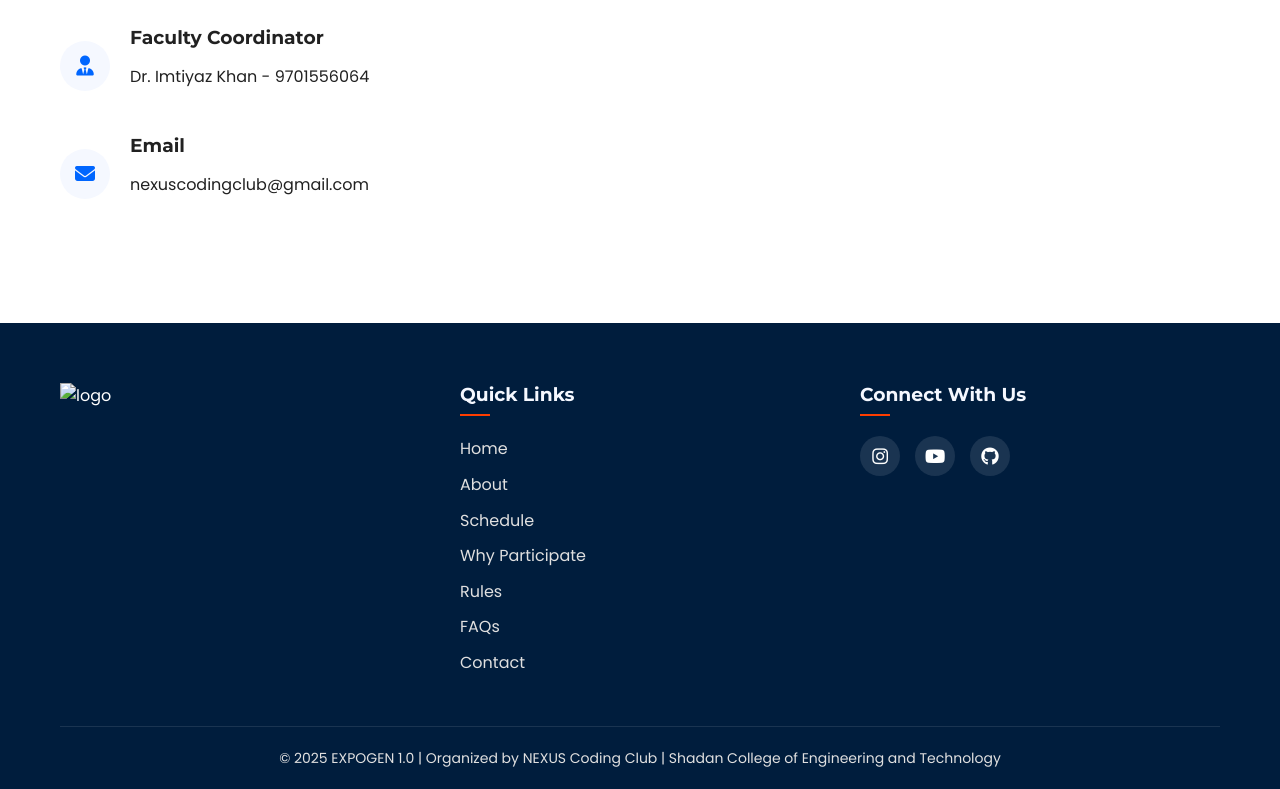
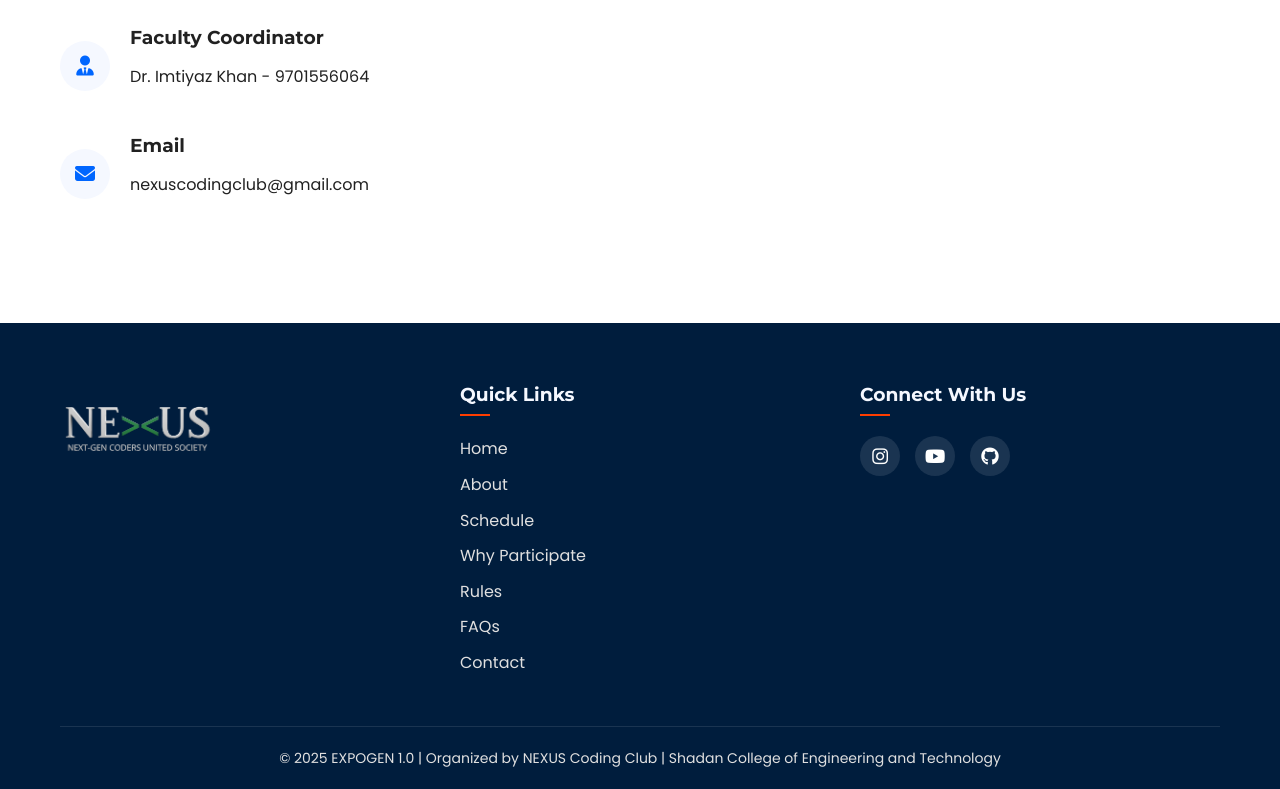
Before and after one commit to scetcodingclub/expogen1.0, a plain HTML site: page index.html in a window 1280 px wide. Shown: the part 7805-8594 px from the top of the page. Drawn offline with Linux system fonts and the light colour scheme.

Commit message:
Update index.html

```diff
--- a/index.html
+++ b/index.html
@@ -496,7 +496,7 @@
         <div class="container">
             <div class="footer-content">
                 <div class="footer-logo">
-                    <span><img src="img/NexusLogoFinal-removebg-preview_20250129_170633_0000.png" alt="logo" width="auto", height="90px"></span>
+                    <span><img src="NexusLogoFinal-removebg-preview_20250129_170633_0000.png" alt="logo" width="auto", height="90px"></span>
                 </div>
                 <div class="footer-links">
                     <h3>Quick Links</h3>
```
